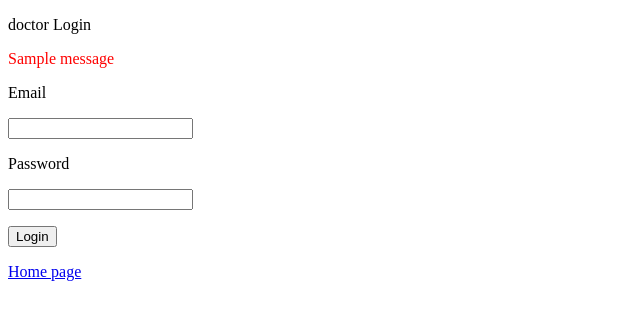
After one commit to voletivarshith/Banao-Technologies, a Django app: page /login/doctor/ in a window 1280 px wide. The commit adds this page. Shown: the top 320 px of the page, without its empty margins (0-640 px from the left). Run offline with Django 3.2, Linux system fonts and the light colour scheme; tables that the repository leaves empty hold one stand-in row (values such as "Sample post"); one stand-in notice (Sample message) is shown.

Commit message:
Signup,login,customemailbackend,updated db,

```diff
--- a/Banao_task1/settings.py
+++ b/Banao_task1/settings.py
@@ -116,3 +116,7 @@ STATIC_URL = '/static/'
 DEFAULT_AUTO_FIELD = 'django.db.models.BigAutoField'
 STATICFILES_DIRS = [BASE_DIR / "static",]
 AUTH_USER_MODEL = "users.User"
+AUTHENTICATION_BACKENDS = ['users.backend.EmailBackend']
+MEDIA_URL = "profile_pics/"
+MEDIA_LOCATION = "profile_pics/"
+STATIC_LOCATION = "static/"
--- a/Banao_task1/urls.py
+++ b/Banao_task1/urls.py
@@ -1,7 +1,16 @@
 from django.contrib import admin
 from django.urls import path
-from users.views import signup
+from users.views import home,signup,user_login,dashboard
+from django.conf.urls.static import static
+from django.conf import settings
 urlpatterns = [
-    path('admin/', admin.site.urls),
-    path("sign-up/",signup,name="signup"),
+    path('admin/',admin.site.urls),
+    path('',home,name="home"),
+    path("signup/patient/",signup,name="signup-patient"),
+    path("signup/doctor/",signup,name="signup-doctor"),
+    path("login/patient/",user_login,name="login-patient"),
+    path("login/doctor/",user_login,name="login-doctor"),
+    path("dashboard/",dashboard,name="dashboard")
 ]
+
+urlpatterns = urlpatterns + static(settings.MEDIA_URL, document_root=settings.MEDIA_ROOT)
--- a/users/admin.py
+++ b/users/admin.py
@@ -1,5 +1,5 @@
 from django.contrib import admin
-from .models import User
+from .models import User,State,City,User_type
 from django.contrib.auth.admin import UserAdmin
 
 
@@ -16,3 +16,6 @@ class CustomUserAdmin(UserAdmin):
         (('User type'),{'fields':('user_type',)})
     )
 admin.site.register(User,CustomUserAdmin)
+admin.site.register(State)
+admin.site.register(City)
+admin.site.register(User_type)
--- a/users/models.py
+++ b/users/models.py
@@ -8,6 +8,8 @@ class City(models.Model):
     def save(self,*args,**kwargs):
         self.city = self.city.title()
         super().save(*args,**kwargs)
+    class Meta:
+        verbose_name_plural = "Cities"
 
 class State(models.Model):
     state = models.CharField(max_length = 101)
@@ -23,6 +25,7 @@ class User_type(models.Model):
         return self.user_type
 
 class User(AbstractUser):
+    email = models.EmailField(unique=True)
     profile_pic = models.ImageField(upload_to="profile_pics",default="default_img.png")
     # Address fields
     line1 = models.CharField(max_length=1001,blank=True)
@@ -30,7 +33,6 @@ class User(AbstractUser):
     state = models.ForeignKey(State,on_delete=models.PROTECT,null=True,blank=True)
     pincode = models.IntegerField(null=True,blank=True)
     # Doctor or patient
-    user_type = models.ForeignKey(User_type,on_delete=models.SET_NULL,null=True,default=1)
+    user_type = models.ForeignKey(User_type,on_delete=models.SET_NULL,null=True)
     def save(self,*args,**kwargs):
-        print(self.profile_pic.name)
         super().save(*args,**kwargs)
--- /dev/null
+++ b/users/templates/users/login.html
@@ -0,0 +1,21 @@
+<!DOCTYPE html>
+<html lang="en">
+<head>
+    <title>{{path}} Login</title>
+</head>
+<body>
+    <p>{{path}} Login</p>
+    <form method="POST">
+        {% csrf_token %}
+        {% for i in messages %}
+            <p style="color:red">{{i}}</p>
+        {% endfor %}
+        <p>Email</p>
+        <input type="text" name="email" id="email">
+        <p>Password</p>
+        <input type="password" name="password" id="password">
+        <p><input type="submit" value="Login"></p>
+    </form>
+    <p><a href="{% url 'home' %}">Home page</a></p>
+</body>
+</html>
--- a/users/views.py
+++ b/users/views.py
@@ -1,6 +1,72 @@
-from django.shortcuts import render
+from django.shortcuts import render,redirect
 from django.views.decorators.csrf import csrf_protect
-
+from .models import User,City,State,User_type
+from django.contrib import messages
+from django.contrib.auth import authenticate,login
+from django.http import HttpResponse
+def home(request):
+    return render(request,"users/home.html")
+def signup_validation(request,signup_query_dict,user_type_obj):
+    if User.objects.filter(username=signup_query_dict.get("uname")).exists():
+            messages.error(request,"Username already exists please try with different username")
+            return 1
+    if User.objects.filter(email=signup_query_dict.get("useremail")).exists():
+        messages.error(request,"Email already exisits")
+        return 1
+    city_obj,created = City.objects.get_or_create(city=signup_query_dict.get("city").title())
+    state_obj,created = State.objects.get_or_create(state=signup_query_dict.get("state").title())
+    user_obj = User(
+        first_name = signup_query_dict.get("fname",default=''),
+        last_name = signup_query_dict.get("lname",default = ''),
+        username = signup_query_dict.get("uname"),
+        email = signup_query_dict.get("useremail"),
+        line1 = signup_query_dict.get("add_line"),
+        city = city_obj,
+        state = state_obj,
+        pincode = signup_query_dict.get("pincode"),
+    )
+    if request.FILES.get("profile_pic"):
+        user_obj.profile_pic = request.FILES.get("profile_pic")
+    user_obj.set_password(signup_query_dict.get("password1"))
+    user_obj.user_type = user_type_obj
+    user_obj.save()
+    return 0
 @csrf_protect
 def signup(request):
-    return render(request,"users/signup.html")
+    page = request.path.split("/")[-2]
+    context = {"page":page}
+    if request.method=="POST":
+        signup_query_dict = request.POST.copy()
+        try:
+            user_type_obj = User_type.objects.get(user_type__iexact=page)
+        except:
+            return HttpResponse("User type not decleared please contact admin")
+        res = signup_validation(request,signup_query_dict,user_type_obj)
+        if res:
+            return redirect("signup-"+page)
+        messages.success(request,"Successfully created account now you can login to your account")
+        return redirect('login-'+page)
+    else:
+        return render(request,"users/signup.html",context)
+
+def user_login(request):
+    path = request.path.split('/')[2]
+    context = {'path':path}
+    if request.method=="POST":
+        email = request.POST.get("email")
+        password = request.POST.get("password")
+        try:
+            user_type_obj = User_type.objects.get(user_type__iexact=path)
+        except:
+            return HttpResponse("User type not decleared please contact admin")
+        auth_user = authenticate(request,email=email,password=password,user_type_obj=user_type_obj)
+        if auth_user:
+            login(request,auth_user)
+            return redirect("dashboard")
+        else:
+            messages.error(request,"Invalid credentials")
+            return redirect("login-"+path)
+    return render(request,"users/login.html",context)
+
+def dashboard(request):
+    return render(request,"users/dashboard.html")
```
Also changed, not shown: static/users/validation.js (+6 -2 lines), users/backend.py (added, +15 -0 lines), users/templates/users/dashboard.html (+18 -0 lines), users/templates/users/home.html (added, +12 -0 lines), users/templates/users/signup.html (+7 -3 lines), default_img.png (added), users/migrations/0001_initial.py, users/migrations/0002_alter_user_city_alter_user_pincode_alter_user_state_and_more.py (deleted), users/migrations/0002_alter_user_user_type.py (added).
